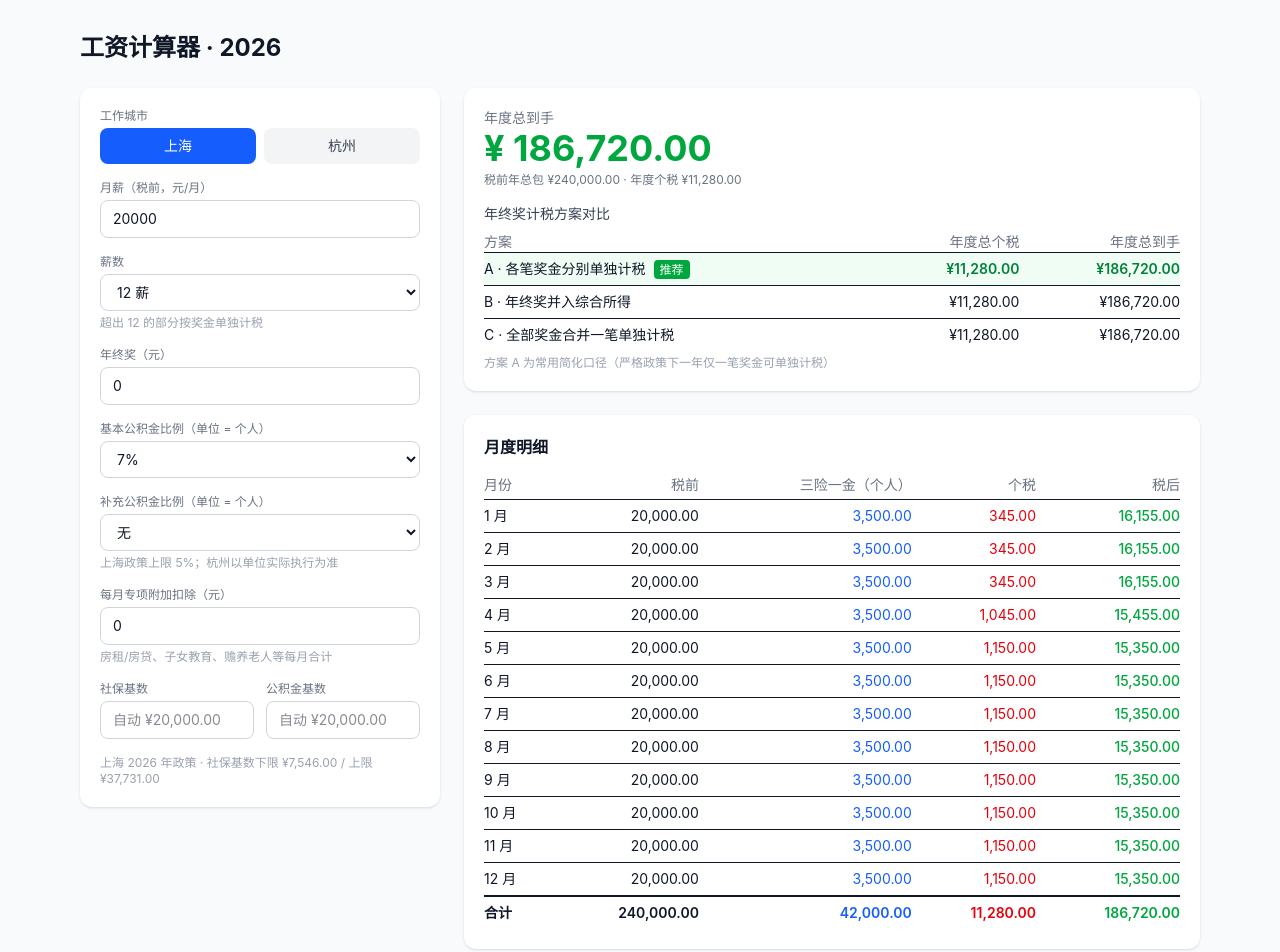
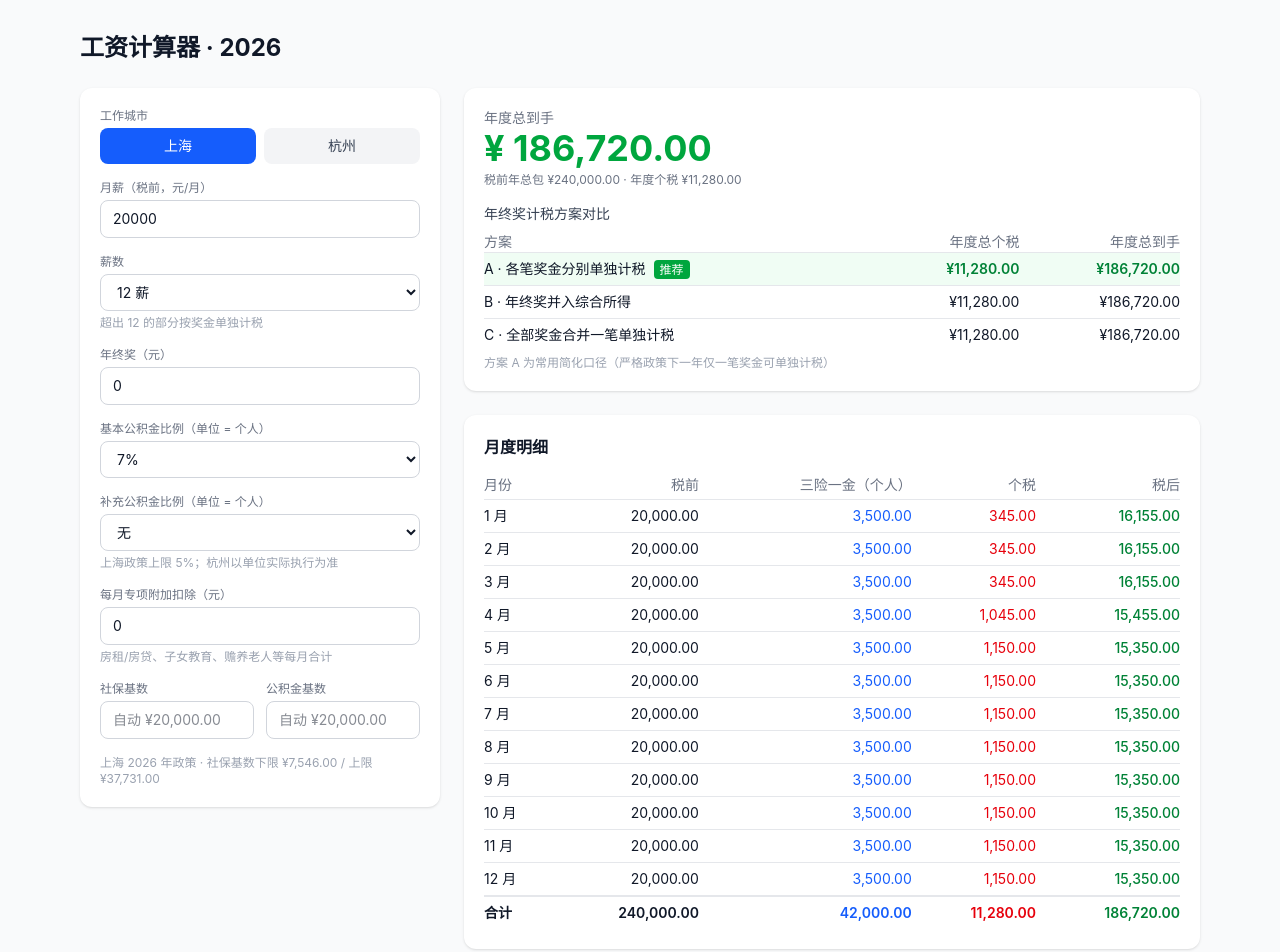
Before and after one commit to liujiajun888/salary-tool, a React (Vite) app: page / in a window 1280 px wide. Shown: the top 952 px of the page. Built offline with nearby package versions, Linux system fonts and the light colour scheme.

Commit message:
fix: 表格边框色、可访问性微调与 annual 入口取整

```diff
--- a/src/calc/annual.ts
+++ b/src/calc/annual.ts
@@ -66,6 +66,8 @@ const sum = (xs: number[]) => round2(xs.reduce((a, b) => a + b, 0));
 
 export function computeAnnual(input: SalaryInput): AnnualResult {
   const policy = CITIES[input.cityId];
+  const monthlySalary = round2(input.monthlySalary);
+  const bonus = round2(Math.max(0, input.bonus));
   const socialBase = resolveBase(
     input.monthlySalary,
     input.customSocialBase,
@@ -92,15 +94,14 @@ export function computeAnnual(input: SalaryInput): AnnualResult {
   ]);
 
   const months: MonthInput[] = Array.from({ length: 12 }, () => ({
-    gross: round2(input.monthlySalary),
+    gross: monthlySalary,
     personalDeduction: personalMonthly,
     specialDeduction: input.specialDeductionMonthly,
   }));
 
-  const bonus = Math.max(0, input.bonus);
   const extraSalaries = Array.from(
     { length: Math.max(0, input.salaryMonths - 12) },
-    () => input.monthlySalary,
+    () => monthlySalary,
   );
 
   const bonusRow = (label: string, gross: number): BonusRow => {
@@ -130,7 +131,7 @@ export function computeAnnual(input: SalaryInput): AnnualResult {
   const taxesC = taxesA;
   const bonusesC: BonusRow[] = pool > 0 ? [bonusRow('奖金合并', pool)] : [];
 
-  const grossYear = round2(input.monthlySalary * 12 + pool);
+  const grossYear = round2(monthlySalary * 12 + pool);
 
   const buildScheme = (
     id: SchemeResult['id'],
--- a/src/components/MonthlyTable.tsx
+++ b/src/components/MonthlyTable.tsx
@@ -16,38 +16,38 @@ export default function MonthlyTable({ result }: { result: AnnualResult }) {
       <table className="w-full min-w-[560px] text-right text-sm">
         <thead>
           <tr className="text-gray-500">
-            <th className="py-1 text-left font-normal">月份</th>
-            <th className="py-1 font-normal">税前</th>
-            <th className="py-1 font-normal">三险一金（个人）</th>
-            <th className="py-1 font-normal">个税</th>
-            <th className="py-1 font-normal">税后</th>
+            <th scope="col" className="py-1 text-left font-normal">月份</th>
+            <th scope="col" className="py-1 font-normal">税前</th>
+            <th scope="col" className="py-1 font-normal">三险一金（个人）</th>
+            <th scope="col" className="py-1 font-normal">个税</th>
+            <th scope="col" className="py-1 font-normal">税后</th>
           </tr>
         </thead>
         <tbody>
           {monthlyRows.map((r) => (
-            <tr key={r.month} className="border-t">
+            <tr key={r.month} className="border-t border-gray-200">
               <td className="py-1.5 text-left">{r.month} 月</td>
               <td>{formatMoney(r.gross)}</td>
               <td className="text-blue-600">{formatMoney(r.personalTotal)}</td>
               <td className="text-red-600">{formatMoney(r.tax)}</td>
-              <td className="font-medium text-green-600">{formatMoney(r.net)}</td>
+              <td className="font-medium text-green-700">{formatMoney(r.net)}</td>
             </tr>
           ))}
           {bonuses.map((b) => (
-            <tr key={b.label} className="border-t bg-amber-50">
+            <tr key={b.label} className="border-t border-gray-200 bg-amber-50">
               <td className="py-1.5 text-left">{b.label}</td>
               <td>{formatMoney(b.gross)}</td>
-              <td className="text-gray-400">—</td>
+              <td className="text-gray-500">—</td>
               <td className="text-red-600">{formatMoney(b.tax)}</td>
-              <td className="font-medium text-green-600">{formatMoney(b.net)}</td>
+              <td className="font-medium text-green-700">{formatMoney(b.net)}</td>
             </tr>
           ))}
-          <tr className="border-t-2 font-semibold">
+          <tr className="border-t-2 border-gray-200 font-semibold">
             <td className="py-1.5 text-left">合计</td>
             <td>{formatMoney(grossSum)}</td>
             <td className="text-blue-600">{formatMoney(dedSum)}</td>
             <td className="text-red-600">{formatMoney(taxSum)}</td>
-            <td className="text-green-600">{formatMoney(netSum)}</td>
+            <td className="text-green-700">{formatMoney(netSum)}</td>
           </tr>
         </tbody>
       </table>
--- a/src/components/SummaryCards.tsx
+++ b/src/components/SummaryCards.tsx
@@ -5,7 +5,7 @@ export default function SummaryCards({ result }: { result: AnnualResult }) {
   return (
     <section className="space-y-4 rounded-xl bg-white p-5 shadow-sm">
       <div>
-        <p className="text-sm text-gray-500">年度总到手</p>
+        <h2 className="text-sm font-medium text-gray-500">年度总到手</h2>
         <p className="text-4xl font-bold text-green-600">¥ {formatMoney(result.totals.netYear)}</p>
         <p className="mt-1 text-xs text-gray-500">
           税前年总包 ¥{formatMoney(result.totals.grossYear)} · 年度个税 ¥{formatMoney(result.totals.taxYear)}
@@ -16,16 +16,16 @@ export default function SummaryCards({ result }: { result: AnnualResult }) {
         <table className="w-full text-right text-sm">
           <thead>
             <tr className="text-gray-500">
-              <th className="text-left font-normal">方案</th>
-              <th className="font-normal">年度总个税</th>
-              <th className="font-normal">年度总到手</th>
+              <th scope="col" className="text-left font-normal">方案</th>
+              <th scope="col" className="font-normal">年度总个税</th>
+              <th scope="col" className="font-normal">年度总到手</th>
             </tr>
           </thead>
           <tbody>
             {result.schemes.map((s) => {
               const best = s.id === result.recommendedId;
               return (
-                <tr key={s.id} className={`border-t ${best ? 'bg-green-50' : ''}`}>
+                <tr key={s.id} className={`border-t border-gray-200 ${best ? 'bg-green-50' : ''}`}>
                   <td className="py-1.5 text-left">
                     {s.id} · {s.label}
                     {best && (
```
Also changed, not shown: 1 other file (tests, documents, lock files or other folders).
